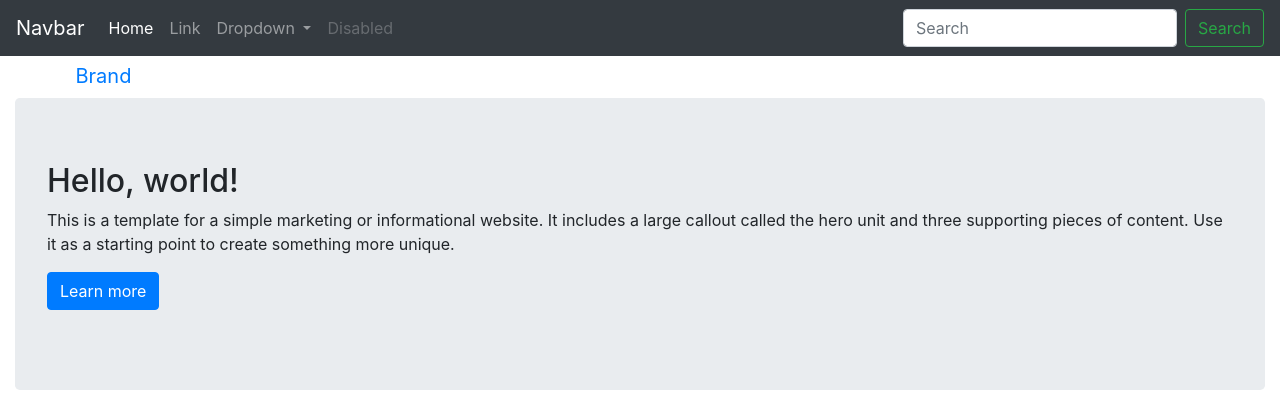
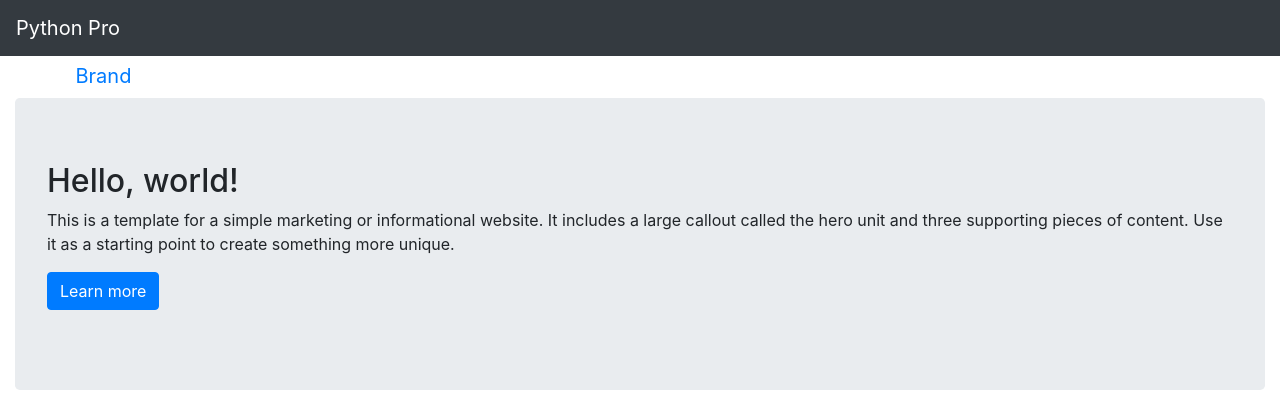
Before and after one commit to rlemos37/R-curso-django, a Django app: page / in a window 1280 px wide. Shown: the top 420 px of the page. Run offline with Django 3.2, Linux system fonts and the light colour scheme; some libraries are stand-ins or nearby versions.

Commit message:
Nomeadas as Urls

```diff
--- a/pypro/base/templates/base/home.html
+++ b/pypro/base/templates/base/home.html
@@ -1,15 +1,14 @@
 {% load static %}
 <!DOCTYPE html>
-<html lang="en">
+<html lang="pt-br">
   <head>
     <meta charset="utf-8">
     <meta http-equiv="X-UA-Compatible" content="IE=edge">
     <meta name="viewport" content="width=device-width, initial-scale=1">
-
     <title>Python Pro</title>
 
-    <meta name="description" content="Source code generated using layoutit.com">
-    <meta name="author" content="LayoutIt!">
+    <meta name="description" content="Página do curso Python Pro">
+    <meta name="author" content="Rone Lemos">
 
     <link href="{% static 'css/bootstrap.min.css' %}" rel="stylesheet">
     <link href="{% static 'css/style.css' %}" rel="stylesheet">
@@ -21,38 +20,15 @@
   <body>
 
   <nav class="navbar navbar-expand-lg navbar-dark bg-dark">
-  <a class="navbar-brand" href="#">Navbar</a>
+  <a class="navbar-brand" href="{% url 'home' %}">Python Pro</a>
   <button class="navbar-toggler" type="button" data-toggle="collapse" data-target="#navbarSupportedContent" aria-controls="navbarSupportedContent" aria-expanded="false" aria-label="Toggle navigation">
     <span class="navbar-toggler-icon"></span>
   </button>
 
   <div class="collapse navbar-collapse" id="navbarSupportedContent">
     <ul class="navbar-nav mr-auto">
-      <li class="nav-item active">
-        <a class="nav-link" href="#">Home <span class="sr-only">(current)</span></a>
-      </li>
-      <li class="nav-item">
-        <a class="nav-link" href="#">Link</a>
-      </li>
-      <li class="nav-item dropdown">
-        <a class="nav-link dropdown-toggle" href="#" id="navbarDropdown" role="button" data-toggle="dropdown" aria-haspopup="true" aria-expanded="false">
-          Dropdown
-        </a>
-        <div class="dropdown-menu" aria-labelledby="navbarDropdown">
-          <a class="dropdown-item" href="#">Action</a>
-          <a class="dropdown-item" href="#">Another action</a>
-          <div class="dropdown-divider"></div>
-          <a class="dropdown-item" href="#">Something else here</a>
-        </div>
-      </li>
-      <li class="nav-item">
-        <a class="nav-link disabled" href="#" tabindex="-1" aria-disabled="true">Disabled</a>
-      </li>
+
     </ul>
-    <form class="form-inline my-2 my-lg-0">
-      <input class="form-control mr-sm-2" type="search" placeholder="Search" aria-label="Search">
-      <button class="btn btn-outline-success my-2 my-sm-0" type="submit">Search</button>
-    </form>
   </div>
 </nav>
 
--- a/pypro/urls.py
+++ b/pypro/urls.py
@@ -21,7 +21,7 @@ from pypro.base.views import home
 
 urlpatterns = [
     path('admin/', admin.site.urls),
-    path('', home),
+    path('', home, name='home'),
 ]
 
 if settings.DEBUG:
```
Also changed, not shown: pypro/base/tests/test_home.py (+15 -5 lines).
